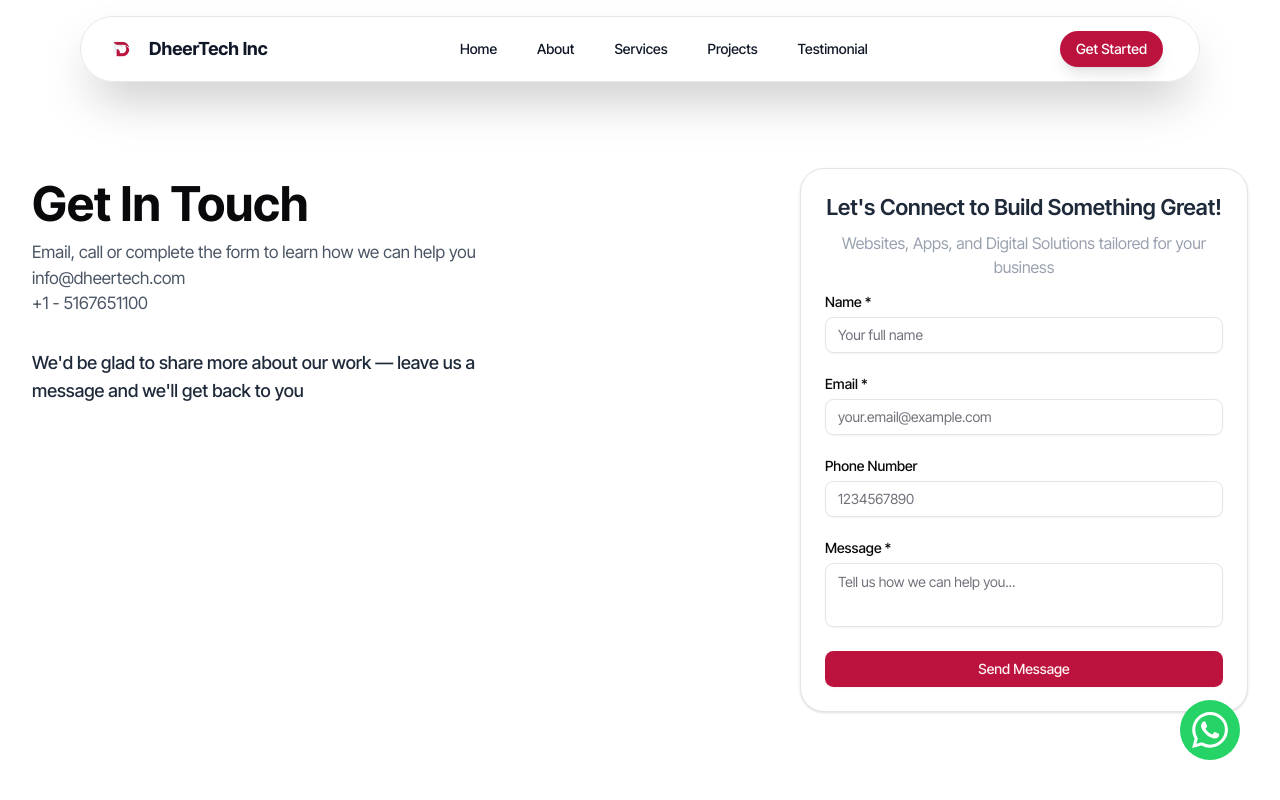
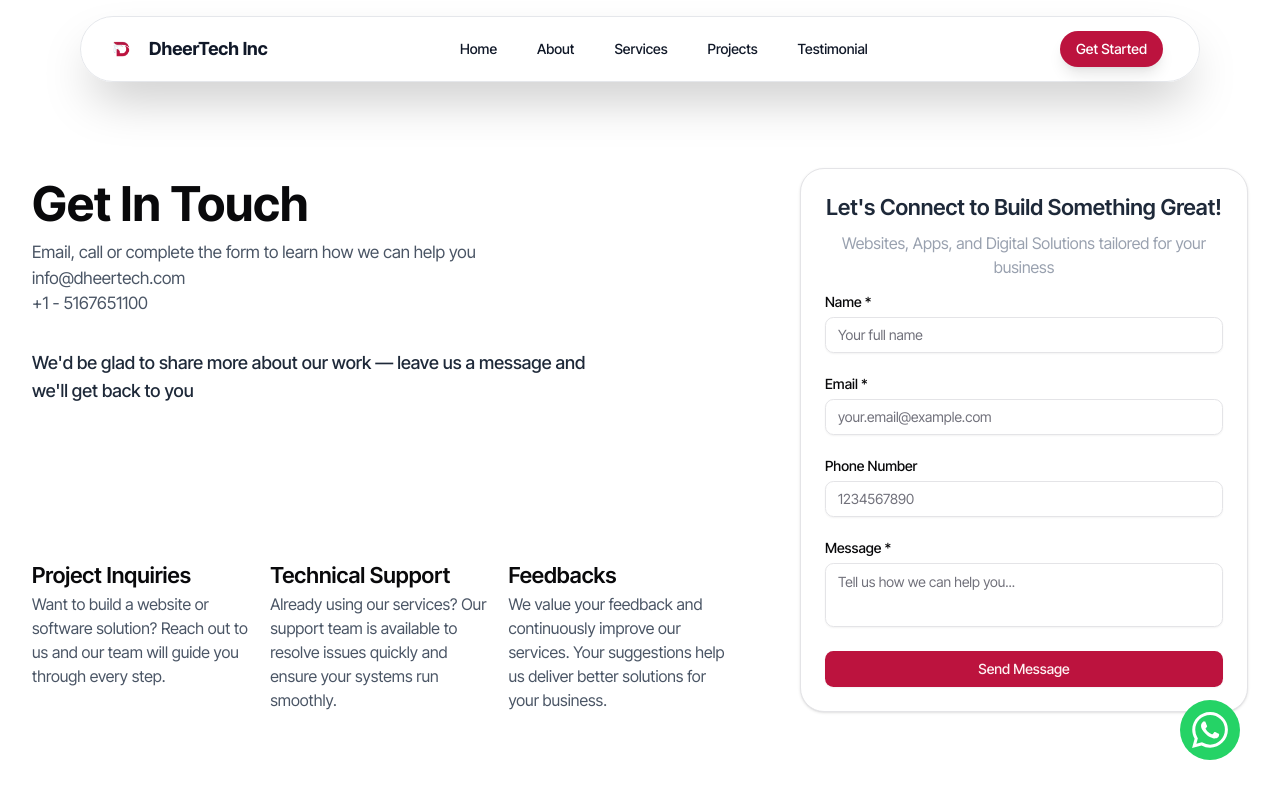
Before and after one commit to Neha220803/dheer-tech-website-new, a Next.js app: page /contact in a window 1280 px wide. Shown: the top 800 px of the page. Built offline with nearby package versions, Linux system fonts and the light colour scheme.

Commit message:
contact page added

```diff
--- a/src/sections/contact/hero/index.js
+++ b/src/sections/contact/hero/index.js
@@ -5,7 +5,8 @@ const ContactHeroComp = () => {
   return (
     <section className="flex items-center justify-center my-10">
       <div className="max-w-7xl w-full">
-        <div className="grid md:grid-cols-2 grid-cols-1 gap-4 ">
+        <div className="grid md:grid-cols-12 grid-cols-1 gap-4 ">
+          <div className="col-span-7 md:space-y-8 space-y-2 flex flex-col justify-between">
             <div className="md:space-y-8 space-y-2">
               <div>
                 <h1>Get In Touch</h1>
@@ -23,7 +24,33 @@ const ContactHeroComp = () => {
                 </div>
               </div>
             </div>
-          <div className="flex items-center justify-end">
+
+            <div className="md:flex hidden gap-3">
+              <div className="flex-1">
+                <h3>Project Inquiries</h3>
+                <div className="text-gray-600">
+                  Want to build a website or software solution? Reach out to us
+                  and our team will guide you through every step.
+                </div>
+              </div>
+              <div className="flex-1">
+                <h3>Technical Support</h3>
+                <div className="text-gray-600">
+                  Already using our services? Our support team is available to
+                  resolve issues quickly and ensure your systems run smoothly.
+                </div>
+              </div>
+              <div className="flex-1">
+                <h3>Feedbacks</h3>
+                <div className="text-gray-600">
+                  We value your feedback and continuously improve our services.
+                  Your suggestions help us deliver better solutions for your
+                  business.
+                </div>
+              </div>
+            </div>
+          </div>
+          <div className="col-span-5 flex items-center justify-end ">
             <ContactForm showTitle={true} />
           </div>
         </div>
```
Lines whose indentation alone changed are shown as unchanged.
